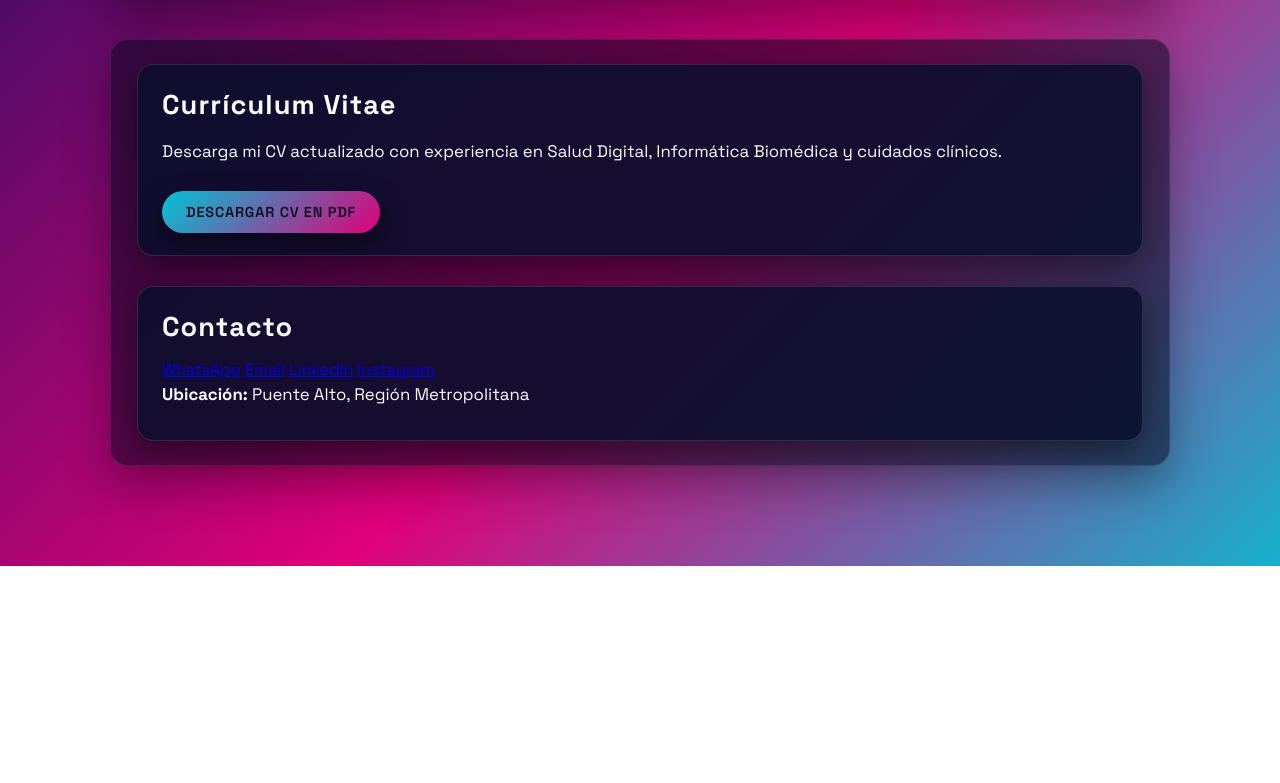
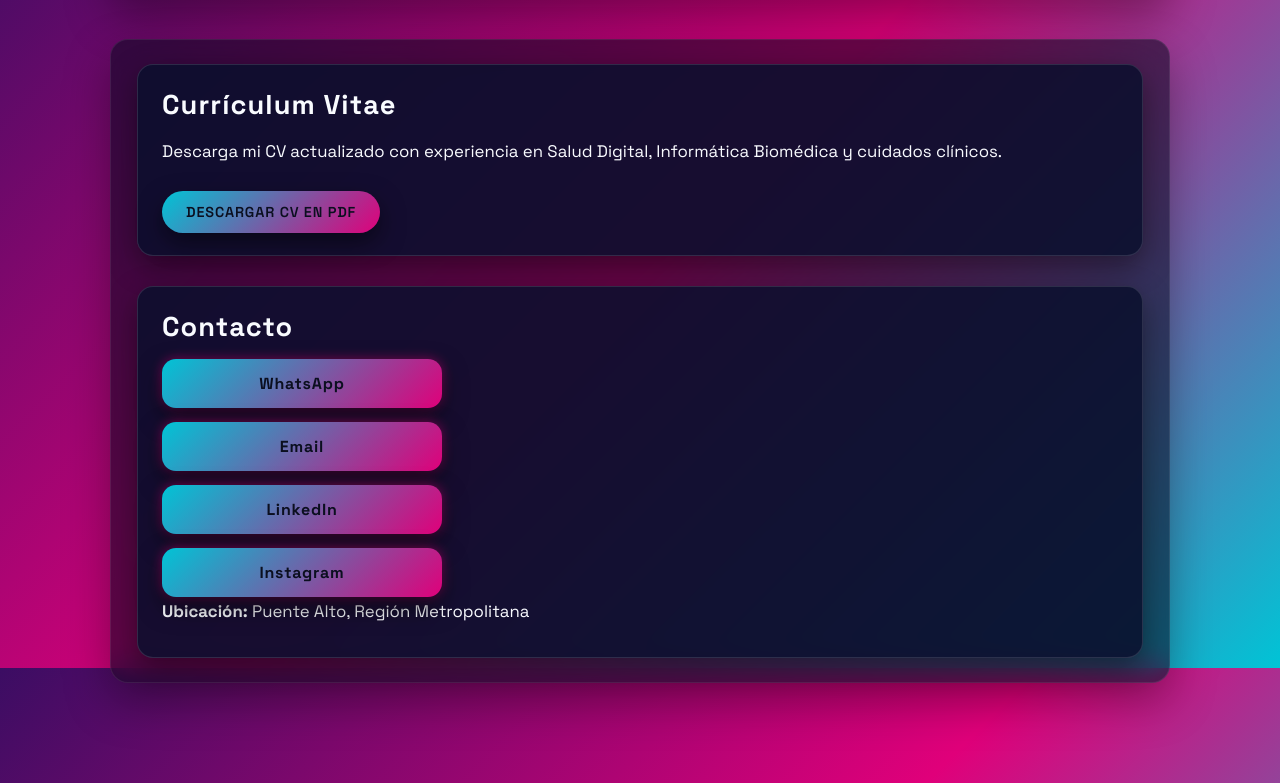
Before and after one commit to melissazamoranolevy34-boop/melissahealtech, a plain HTML site: page index.html in a window 1280 px wide. Shown: the part 1732-2515 px from the top of the page. Before the commit the page ends 2298 px from the top, so only its background shows below. Drawn offline with Linux system fonts and the light colour scheme.

Commit message:
Refactor styles and add futuristic buttons
Added futuristic buttons for contact section.

```diff
--- a/styles.css
+++ b/styles.css
@@ -151,6 +151,39 @@ section {
   filter: brightness(1.05);
 }
 
+/* ===== BOTONES FUTURISTAS ===== */
+.contact-buttons {
+  display: flex;
+  flex-direction: column;
+  gap: 14px;
+  max-width: 280px;
+  margin-top: 12px;
+}
+
+.btn-contact {
+  display: block;
+  text-align: center;
+  padding: 14px 22px;
+  background: linear-gradient(135deg, #00c4d6, #e0007a);
+  color: #0b0f1f;
+  text-decoration: none;
+  font-family: 'Space Grotesk', sans-serif;
+  font-weight: 700;
+  border-radius: 14px;
+  letter-spacing: 0.05em;
+  box-shadow: 0 10px 25px rgba(0, 0, 0, 0.55),
+              0 0 12px rgba(224, 0, 122, 0.55);
+  transition: 0.25s ease;
+  backdrop-filter: blur(6px);
+}
+
+.btn-contact:hover {
+  transform: translateY(-3px) scale(1.02);
+  filter: brightness(1.15);
+  box-shadow: 0 14px 30px rgba(0, 0, 0, 0.65),
+              0 0 18px rgba(0, 196, 214, 0.7);
+}
+
 /* ===== RESPONSIVE ===== */
 @media (max-width: 768px) {
   .sobre-mi,
```
